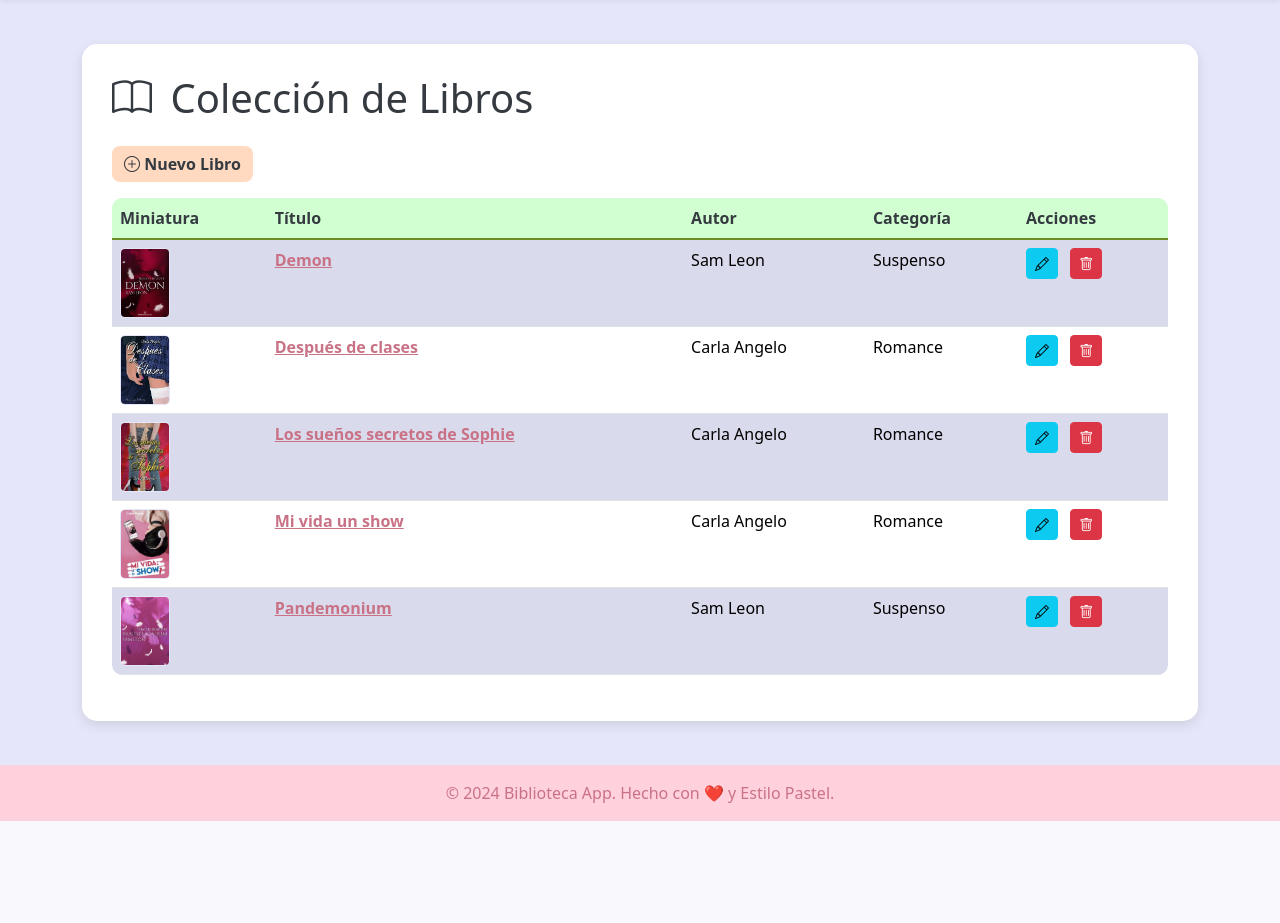
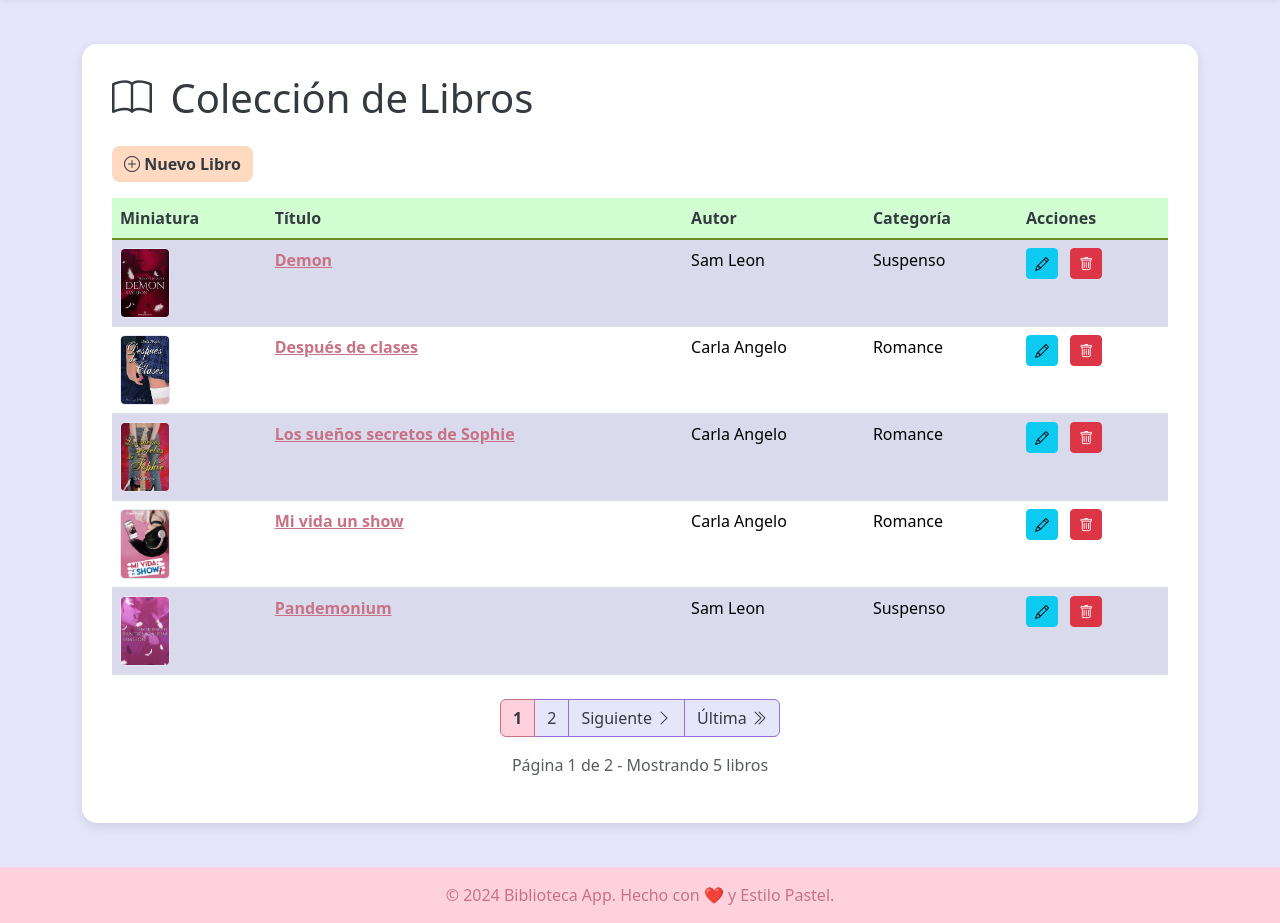
Before and after one commit to lovszen/ProyectoFinalDjango, a Django app: page /libros/ in a window 1280 px wide. Shown: the part 56-979 px from the top of the page. Before the commit the page ends 877 px from the top, so only its background shows below. Run offline with Django 4.2, Linux system fonts and the light colour scheme; data comes from the database, SQL or seed files in the repository; both versions use the stored data as it was after the commit.

Commit message:
Agregué paginación a listado de libros y solucionar problema de visualización

```diff
--- a/biblioteca/templates/base.html
+++ b/biblioteca/templates/base.html
@@ -114,6 +114,41 @@
             background-color: var(--pastel-peach) !important;
             color: var(--pastel-peach-dark) !important;
         }
+
+        /* SOLUCIÓN PARA LA TABLA DE LIBROS - AGREGADO */
+        .content-container .table-container,
+        .content-container .table-responsive,
+        .content-container table,
+        .content-container tbody {
+            max-height: none !important;
+            height: auto !important;
+            overflow: visible !important;
+        }
+
+        .content-container table {
+            display: table !important;
+            width: 100% !important;
+        }
+
+        .content-container tbody {
+            display: table-row-group !important;
+        }
+
+        .content-container tr {
+            display: table-row !important;
+        }
+
+        .content-container td,
+        .content-container th {
+            display: table-cell !important;
+        }
+
+        /* Asegura que todas las filas sean visibles */
+        .content-container table tbody tr {
+            visibility: visible !important;
+            opacity: 1 !important;
+            height: auto !important;
+        }
     </style>
 </head>
 <body>
--- a/libros/templates/libros/libro_listado.html
+++ b/libros/templates/libros/libro_listado.html
@@ -10,8 +10,7 @@
     </a>
 
     {% if object_list %}
-        <div class="table-responsive">
-
+        <div>
             <table class="table table-hover table-striped">
                 <thead>
                     <tr>
@@ -26,7 +25,6 @@
                     {% for libro in object_list %}
                         <tr>
                             <td>
-
                                 {% if libro.imagen %}
                                     <img src="{{ libro.imagen.url }}" alt="Portada de {{ libro.titulo }}" style="width: 50px; height: 70px; object-fit: cover; border-radius: 5px; border: 1px solid var(--pastel-lavender);">
                                 {% else %}
@@ -37,7 +35,6 @@
                                 {% endif %}
                             </td>
                             <td>
-
                                 <a href="{% url 'libros:detalle' pk=libro.pk %}" style="color: var(--pastel-pink-dark); font-weight: 600;">
                                     {{ libro.titulo }}
                                 </a>
@@ -45,7 +42,6 @@
                             <td>{{ libro.autor }}</td>
                             <td>{{ libro.categoria.nombre|default:"Sin Categoría" }}</td>
                             <td>
-
                                 <a href="{% url 'libros:editar' pk=libro.pk %}" class="btn btn-sm btn-info me-2" title="Editar">
                                     <i class="bi bi-pencil"></i>
                                 </a>
@@ -58,6 +54,59 @@
                 </tbody>
             </table>
         </div>
+
+        <!-- PAGINACIÓN -->
+        {% if is_paginated %}
+        <nav aria-label="Navegación de páginas" class="mt-4">
+            <ul class="pagination justify-content-center">
+                {% if page_obj.has_previous %}
+                <li class="page-item">
+                    <a class="page-link" href="?page=1" style="background-color: var(--pastel-lavender); color: var(--text-dark); border-color: var(--pastel-lavender-dark);">
+                        <i class="bi bi-chevron-double-left"></i> Primera
+                    </a>
+                </li>
+                <li class="page-item">
+                    <a class="page-link" href="?page={{ page_obj.previous_page_number }}" style="background-color: var(--pastel-lavender); color: var(--text-dark); border-color: var(--pastel-lavender-dark);">
+                        <i class="bi bi-chevron-left"></i> Anterior
+                    </a>
+                </li>
+                {% endif %}
+
+                {% for num in page_obj.paginator.page_range %}
+                    {% if page_obj.number == num %}
+                    <li class="page-item active">
+                        <span class="page-link" style="background-color: var(--pastel-pink); border-color: var(--pastel-pink-dark); color: var(--text-dark); font-weight: 600;">
+                            {{ num }}
+                        </span>
+                    </li>
+                    {% elif num > page_obj.number|add:'-3' and num < page_obj.number|add:'3' %}
+                    <li class="page-item">
+                        <a class="page-link" href="?page={{ num }}" style="background-color: var(--pastel-lavender); color: var(--text-dark); border-color: var(--pastel-lavender-dark);">
+                            {{ num }}
+                        </a>
+                    </li>
+                    {% endif %}
+                {% endfor %}
+
+                {% if page_obj.has_next %}
+                <li class="page-item">
+                    <a class="page-link" href="?page={{ page_obj.next_page_number }}" style="background-color: var(--pastel-lavender); color: var(--text-dark); border-color: var(--pastel-lavender-dark);">
+                        Siguiente <i class="bi bi-chevron-right"></i>
+                    </a>
+                </li>
+                <li class="page-item">
+                    <a class="page-link" href="?page={{ page_obj.paginator.num_pages }}" style="background-color: var(--pastel-lavender); color: var(--text-dark); border-color: var(--pastel-lavender-dark);">
+                        Última <i class="bi bi-chevron-double-right"></i>
+                    </a>
+                </li>
+                {% endif %}
+            </ul>
+            <p class="text-center text-muted mt-2">
+                Página {{ page_obj.number }} de {{ page_obj.paginator.num_pages }} - Mostrando {{ object_list|length }} libro{{ object_list|length|pluralize }}
+            </p>
+        </nav>
+        {% endif %}
+
     {% else %}
         <div class="alert alert-warning" style="background-color: var(--pastel-pink);" role="alert">
             <i class="bi bi-info-circle me-2"></i> ¡Oops! Parece que no hay libros registrados todavía.
--- a/libros/views.py
+++ b/libros/views.py
@@ -11,7 +11,7 @@ from django.contrib.messages.views import SuccessMessageMixin
 class LibroListado(ListView):
     model = Libro
     template_name = 'libros/libro_listado.html'
-    context_object_name = 'libros'
+    context_object_name = 'object_list'
     paginate_by = 5
 
     def get_queryset(self):
```
Also changed, not shown: db.sqlite3, media/libros_imagenes/zion.jpg (added), media/libros_imagenes/zion_LnjP2dT.jpg (added), media/libros_imagenes/zion_fqv0AMc.jpg (added).
